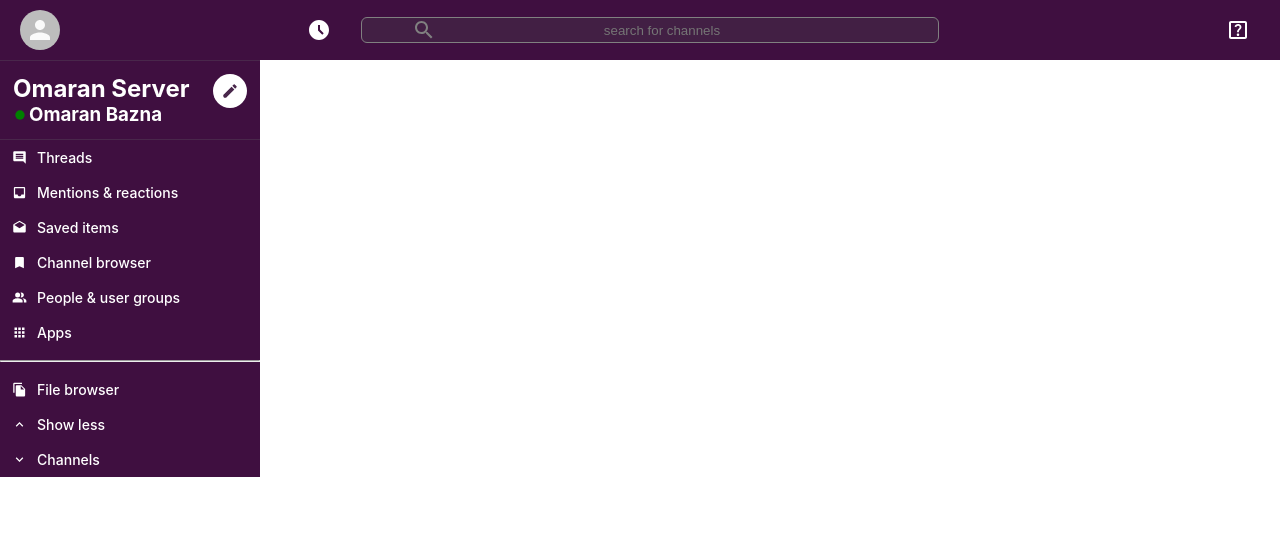
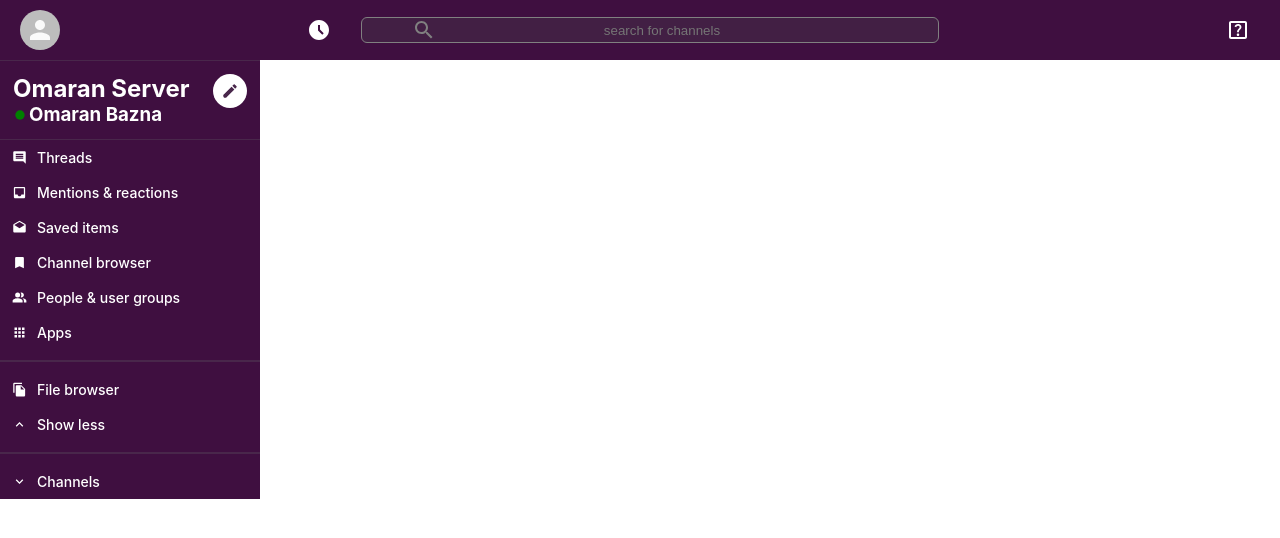
Before and after one commit to omaranBazna/slack-clone, a React (Create React App) app: page / in a window 1280 px wide. Shown: the top 538 px of the page. Built offline with nearby package versions, Linux system fonts and the light colour scheme.

Commit message:
add more styling

```diff
--- a/src/components/Sidebar.js
+++ b/src/components/Sidebar.js
@@ -34,6 +34,7 @@ const Sidebar = () => {
       <hr />
       <SidebarOption Icon={FileCopyIcon} title="File browser" />
       <SidebarOption Icon={ExpandLessIcon} title="Show less" />
+      <hr />
       <SidebarOption Icon={ExpandMoreIcon} title="Channels" />
     </div>
   );
--- a/src/styles/sidebar.css
+++ b/src/styles/sidebar.css
@@ -36,5 +36,5 @@
 .sidebar >hr{
     margin-top:10px;
     margin-bottom:10px ;
-    border-color:1px solid var(--slack-horizontal);
+    border:1px solid var(  --slack-horizontal);
 }
```
